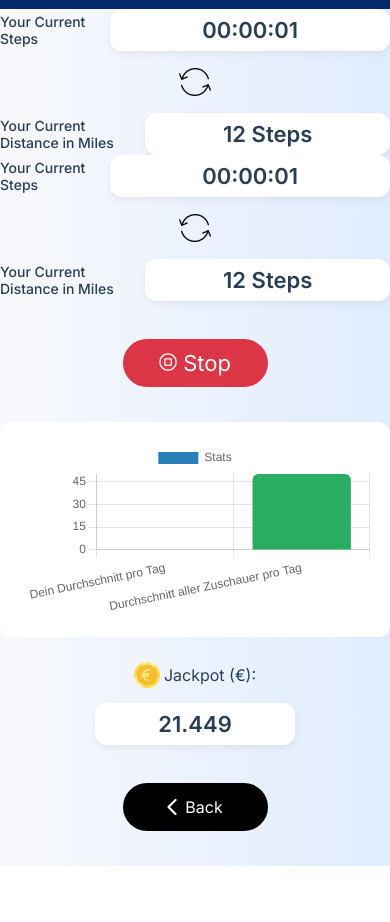
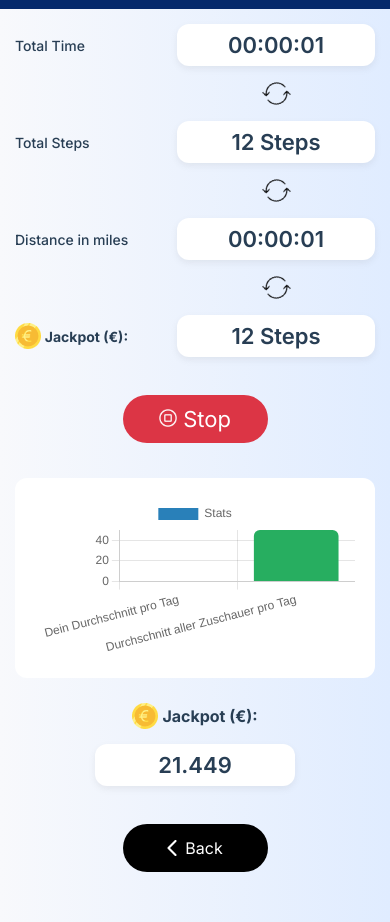
Before and after one commit to pareeklokesh/tv-miles, a plain HTML site: page index.html in a window 390 px wide. Both pictures are taken after a click on the button "Start". Shown: the part 46-968 px from the top of the page. Before the commit the page ends 912 px from the top, so only its background shows below. Drawn offline with Linux system fonts and the light colour scheme.

Commit message:
Add files via upload

```diff
--- a/assets/css/style.css
+++ b/assets/css/style.css
@@ -85,7 +85,7 @@ body {
   font-size: 22px;
   padding: 8px 5px;
 }
-.refresh_img {
+.refresh-icon {
   margin-top: 30px;
   margin-left: 20px;
   margin-right: 20px;
@@ -102,6 +102,21 @@ body {
 }
 #timer {
     display: none !important;
+}
+.refresh_img {
+  width: 50px;
+}
+.refresh_img {
+  animation: spin 3s linear infinite;
+}
+
+@keyframes spin {
+  0% {
+    transform: rotate(0deg);
+  }
+  100% {
+    transform: rotate(360deg);
+  }
 }
 
 @media (max-width: 767px) {
@@ -123,11 +138,28 @@ body {
 .step-time-sec {
   margin-top: 0;
 }
-.refresh_img {
+.refresh-icon {
   margin-top: 15px;
   margin-left: 0;
   margin-right: 0;
   margin-bottom: 15px;
 }
+.refresh-icon, .current-step-value {
+  width: 55%;
+  justify-content: center;
+  display: flex !important;
+}
+.refresh-icon {
+    width: 100%;
+    padding-left: 45%;
+}
+.refresh_img {
+  width: 25px;
+}
+.container {
+  width: 100%;
+  padding: 15px;
+  max-width: 100%;
+}
 
 }
--- a/index.html
+++ b/index.html
@@ -33,30 +33,38 @@
         <div class="container">
             <div class="w-100 flex items-center step-time-sec">
                 <div class="current-step">
-                    <p>Your Current Steps</p>
-                    <div class="w-100 current-step-value" >00:00:01</div>
-<div style="display: none;" id="timer"></div>
+                    <p>Total Time</p>
+                    <div id="total_time" class="w-100 current-step-value">00:00:01</div>
+                    <div style="display: none;" id="timer"></div>
                 </div>
-                <img src="assets/img/refresh.png" class="refresh_img" />
+                <div class="refresh-icon">
+                    <img src="assets/img/refresh.png" class="refresh_img" />
+                </div>
                 <div class="w-100 flex items-center">
                     <div class="current-step">
-                        <p>Your Current Distance in Miles</p>
-                        <div class="w-100 current-step-value">12 Steps</div>
+                        <p>Total Steps</p>
+                        <div id="total_steps" class="w-100 current-step-value">12 Steps</div>
 
                     </div>
+                </div>
+                <div class="refresh-icon" style="display: none;">
+                    <img src="assets/img/refresh.png" class="refresh_img" />
                 </div>
             </div>
 
             <div class="w-100 flex items-center step-time-sec">
                 <div class="current-step">
-                    <p>Your Current Steps</p>
-                    <div class="w-100 current-step-value">00:00:01</div>
+                    <p>Distance in miles </p>
+                    <div id="distance_miles" class="w-100 current-step-value">00:00:01</div>
 
                 </div>
-                <img src="assets/img/refresh.png" class="refresh_img" />
+                <div class="refresh-icon">
+                    <img src="assets/img/refresh.png" class="refresh_img" />
+                </div>
                 <div class="w-100 flex items-center">
                     <div class="current-step">
-                        <p>Your Current Distance in Miles</p>
+                        <p id="12_miles" class="flex items-center justify-center"><img
+                                src="assets/img/Group (1).png" />&nbsp;<b>Jackpot (€):</b></p>
                         <div class="w-100 current-step-value">12 Steps</div>
 
                     </div>
@@ -80,18 +88,20 @@
 
             </div>
 
-            <div class="w-100 text-center flex justify-center items-center" style="margin-top: 25px;gap: 4px;color: rgb(40, 62, 84);">
-                <img src="assets/img/Group (1).png" /> Jackpot (€):
+            <div class="w-100 text-center flex justify-center items-center"
+                style="margin-top: 25px;gap: 4px;color: rgb(40, 62, 84);">
+                <img src="assets/img/Group (1).png" /> <b>Jackpot (€):</b>
             </div>
             <div class="text-center flex justify-center">
                 <div class="w-100 current-step-value " style="width: inherit;min-width: 200px;margin-top: 15px;">
-                     21.449
+                    21.449
                 </div>
             </div>
 
             <div class="text-center flex justify-center" style="margin-bottom: 35px;">
                 <button id="endBtn" class="flex justify-center items-center text-white btn start-btn"
-                    style="background: #000;font-size: 16px;"><img src="assets/img/back.png" style="width: auto;" /> Back</button>
+                    style="background: #000;font-size: 16px;"><img src="assets/img/back.png" style="width: auto;" />
+                    Back</button>
             </div>
 
         </div>
```
